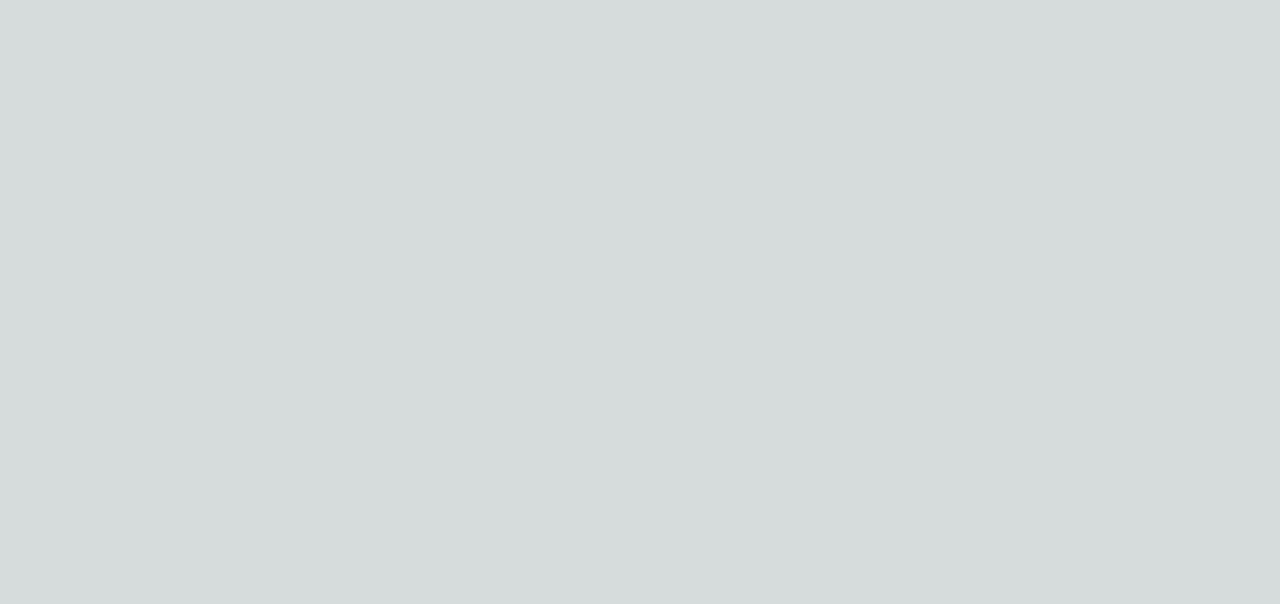
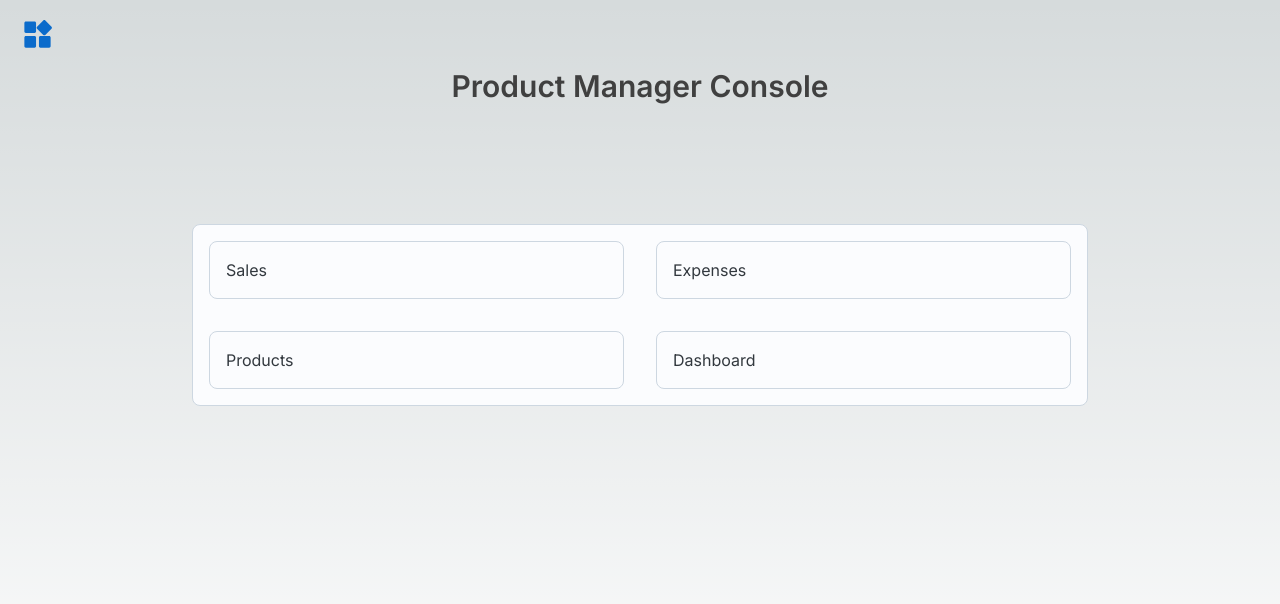
Before and after one commit to Marcus-Nastasi/next-front-products-manager, a Next.js app: page / in a window 1280 px wide. Shown: the top 604 px of the page. Built offline with nearby package versions, Linux system fonts and the light colour scheme.

Commit message:
home: creating base home modal

```diff
--- /dev/null
+++ b/src/app/components/Menu/Menu.tsx
@@ -0,0 +1,149 @@
+'use client'
+
+import * as React from 'react';
+import Box from '@mui/joy/Box';
+import Drawer from '@mui/joy/Drawer';
+import Card from '@mui/joy/Card';
+import CardContent from '@mui/joy/CardContent';
+import DialogTitle from '@mui/joy/DialogTitle';
+import DialogContent from '@mui/joy/DialogContent';
+import ModalClose from '@mui/joy/ModalClose';
+import Divider from '@mui/joy/Divider';
+import FormControl from '@mui/joy/FormControl';
+import RadioGroup from '@mui/joy/RadioGroup';
+import Radio from '@mui/joy/Radio';
+import Sheet from '@mui/joy/Sheet';
+import Typography from '@mui/joy/Typography';
+import HomeRoundedIcon from '@mui/icons-material/HomeRounded';
+import ApartmentRoundedIcon from '@mui/icons-material/ApartmentRounded';
+import MeetingRoomRoundedIcon from '@mui/icons-material/MeetingRoomRounded';
+import HotelRoundedIcon from '@mui/icons-material/HotelRounded';
+import WidgetsRoundedIcon from '@mui/icons-material/WidgetsRounded';
+import { IconButton } from '@mui/joy';
+
+export default function Menu() {
+  const [open, setOpen] = React.useState(false);
+  const [type, setType] = React.useState('Guesthouse');
+
+  return (
+    <React.Fragment>
+      <IconButton
+         onClick={() => setOpen(true)}
+         sx={{ margin: 2 }}
+         variant={'plain'}
+         color={'primary'}
+         aria-label="Open menu"
+         component="a"
+      >
+         <WidgetsRoundedIcon onClick={() => setOpen(true)} sx={{
+            fontSize: 35,
+         }} />
+      </IconButton>
+      <Drawer
+        size="md"
+        variant="plain"
+        open={open}
+        onClose={() => setOpen(false)}
+        slotProps={{
+          content: {
+            sx: {
+              bgcolor: 'transparent',
+              p: { md: 3, sm: 0 },
+              boxShadow: 'none',
+            },
+          },
+        }}
+      >
+        <Sheet
+          sx={{
+            borderRadius: 'md',
+            p: 2,
+            display: 'flex',
+            flexDirection: 'column',
+            gap: 2,
+            height: '100%',
+            overflow: 'auto',
+          }}
+        >
+          <DialogTitle>Menu</DialogTitle>
+          <ModalClose />
+          <Divider sx={{ mt: 'auto' }} />
+          <DialogContent sx={{ gap: 2 }}>
+            <FormControl>
+              <RadioGroup
+                value={type || ''}
+                onChange={(event) => {
+                  setType(event.target.value);
+                }}
+              >
+                <Box
+                  sx={{
+                    display: 'grid',
+                    gridTemplateColumns: 'repeat(auto-fill, minmax(140px, 1fr))',
+                    gap: 1.5,
+                  }}
+                >
+                  {[
+                    {
+                      name: 'Vendas',
+                      icon: <HomeRoundedIcon />,
+                    },
+                    {
+                      name: 'Despesas',
+                      icon: <ApartmentRoundedIcon />,
+                    },
+                    {
+                      name: 'Produtos',
+                      icon: <MeetingRoomRoundedIcon />,
+                    },
+                    {
+                      name: 'Dashboard',
+                      icon: <HotelRoundedIcon />,
+                    },
+                  ].map((item) => (
+                    <Card
+                      key={item.name}
+                      sx={{
+                        boxShadow: 'none',
+                        '&:hover': { bgcolor: 'background.level1' },
+                      }}
+                    >
+                      <CardContent>
+                        {item.icon}
+                        <Typography level="title-md">{item.name}</Typography>
+                      </CardContent>
+                      <Radio
+                        disableIcon
+                        overlay
+                        checked={type === item.name}
+                        variant="outlined"
+                        color="neutral"
+                        value={item.name}
+                        sx={{ mt: -2 }}
+                        slotProps={{
+                          action: {
+                            sx: {
+                              ...(type === item.name && {
+                                borderWidth: 2,
+                                borderColor:
+                                  'var(--joy-palette-primary-outlinedBorder)',
+                              }),
+                              '&:hover': {
+                                bgcolor: 'transparent',
+                              },
+                            },
+                          },
+                        }}
+                      />
+                    </Card>
+                  ))}
+                </Box>
+              </RadioGroup>
+            </FormControl>
+          </DialogContent>
+          <Divider sx={{ mt: 'auto' }} />
+        </Sheet>
+      </Drawer>
+    </React.Fragment>
+  );
+}
--- a/src/app/globals.css
+++ b/src/app/globals.css
@@ -24,6 +24,8 @@ body {
       rgb(var(--background-end-rgb))
     )
     rgb(var(--background-start-rgb));
+   background-repeat: no-repeat;
+   background-size: cover;
 }
 
 @layer utilities {
--- a/src/app/page.tsx
+++ b/src/app/page.tsx
@@ -1,9 +1,130 @@
+'use client'
+
 import React from "react";
+import Menu from "./components/Menu/Menu";
+import { Box, Card, Stack } from "@mui/joy";
+import Grid from "@mui/joy/Grid";
+import { useColorScheme, extendTheme } from '@mui/joy/styles';
+import Select from '@mui/joy/Select';
+import Option from '@mui/joy/Option';
+import { SmokingRooms } from "@mui/icons-material";
+
+function ModeSwitcher() {
+   const { mode, setMode } = useColorScheme();
+   const [mounted, setMounted] = React.useState(false);
+
+   React.useEffect(() => {
+     setMounted(true);
+   }, []);
+
+   if (!mounted) {
+     return null;
+   }
+   return (
+     <Select
+       variant="soft"
+       value={mode}
+       onChange={(event, newMode) => {
+         setMode(newMode);
+       }}
+     >
+       <Option value="system">System</Option>
+       <Option value="light">Light</Option>
+       <Option value="dark">Dark</Option>
+     </Select>
+   );
+ }
+
+ const theme = extendTheme({
+   cssVarPrefix: 'mode-toggle'
+   // colorSchemeSelector: '.demo_mode-toggle-%s',
+ });
 
 export default function Home() {
    return (
-      <React.Fragment>
-
-      </React.Fragment>
+      <Box
+         sx={{
+            width: '100%',
+            minHeight: '100vh',
+            maxHeight: 'fit-content'
+         }}
+      >
+         <Menu />
+         <Box
+            sx={{
+               width: '100%',
+               minHeight: '80vh',
+               maxHeight: 'fit-content',
+               display: 'flex',
+               flexDirection: 'column',
+               alignItems: 'center',
+            }}
+         >
+            <h2 className="text-3xl font-semibold text-center text-neutral-700">
+               Product Manager Console
+            </h2>
+            <Stack spacing={1} marginTop={15}>
+               <Card variant="outlined" sx={{
+                  width: {
+                     xs: '100vw',
+                     sm: '90vw',
+                     md: '80vw',
+                     lg: '70vw'
+                  },
+                  height: 'fit-content'
+               }}>
+                  <Grid
+                     container
+                     spacing={{
+                        xs: 1,
+                        sm: 2,
+                        md: 3,
+                        lg: 4
+                     }}
+                     sx={{ flexGrow: 1 }}
+                  >
+                     <Grid sx={{
+                        width: {
+                           xs: '100%',
+                           md: '50%'
+                        }
+                     }}>
+                        <Card>Sales</Card>
+                     </Grid>
+                     <Grid
+                        sx={{
+                           width: {
+                              xs: '100%',
+                              md: '50%'
+                           }
+                        }}
+                     >
+                        <Card>Expenses</Card>
+                     </Grid>
+                     <Grid
+                        sx={{
+                           width: {
+                              xs: '100%',
+                              md: '50%'
+                           }
+                        }}
+                     >
+                        <Card>Products</Card>
+                     </Grid>
+                     <Grid
+                        sx={{
+                           width: {
+                              xs: '100%',
+                              md: '50%'
+                           }
+                        }}
+                     >
+                        <Card>Dashboard</Card>
+                     </Grid>
+                  </Grid>
+               </Card>
+            </Stack>
+         </Box>
+      </Box>
    );
 }
```
